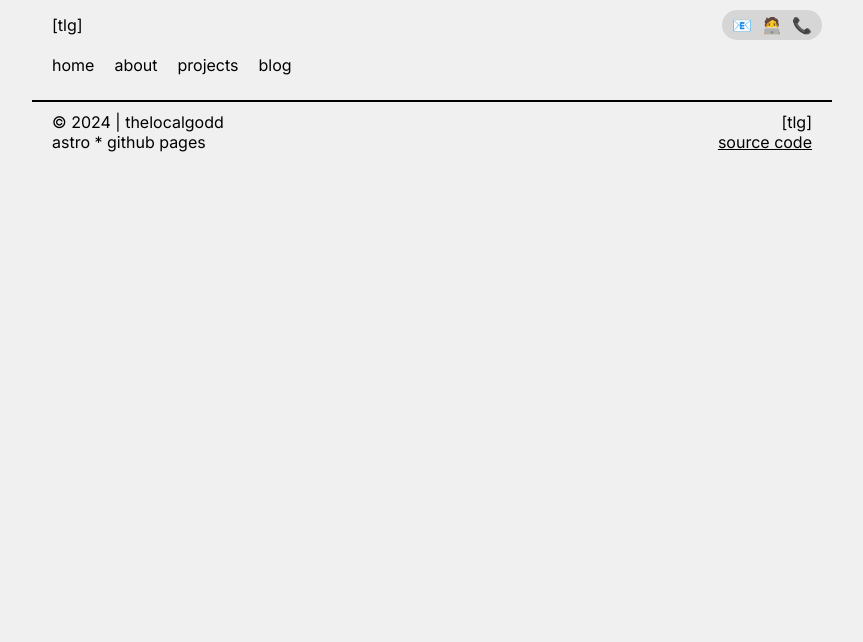
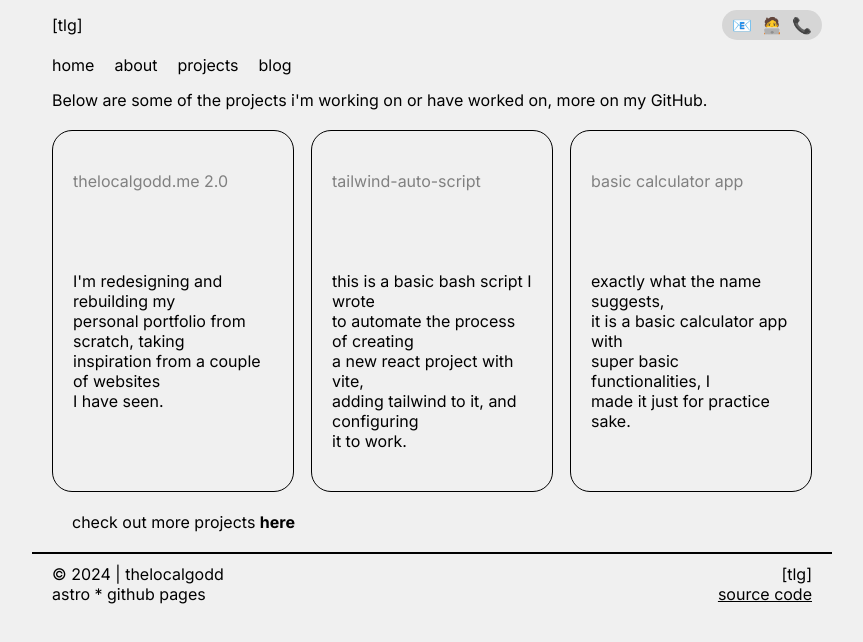
Before and after one commit to thelocalgodd/folio_astro, an Astro site: page /projects in a window 1280 px wide. Shown: the whole page, without its empty margins (208-1071 px from the left). Built offline with nearby package versions, Linux system fonts and the light colour scheme; Astro itself is replaced by a stand-in of ours; a web font is replaced by a local one.

Commit message:
added projects page

```diff
--- a/src/components/style.scss
+++ b/src/components/style.scss
@@ -274,3 +274,17 @@ Blog Post Styling
         }
     }
 }
+
+/*
+Project Page Styling
+*/
+
+section#project-page {
+    margin: 0 20px;
+
+    #project-text-boxes {
+        display: flex;
+        justify-content: space-between;
+        margin: 20px 0;
+    }
+}
--- a/src/pages/projects.astro
+++ b/src/pages/projects.astro
@@ -16,6 +16,52 @@ import Footer from "../components/Footer.astro";
 	<body>
 		<Header />
 
+        <section id="project-page">
+            <p id="heading">
+                Below are some of the projects i'm working on or have worked on, more on my <a href="https://github.com/thelocalgodd" target="_blank">GitHub.</a>
+            </p>
+
+            <div id="project-text-boxes">
+            <TextBox
+					heading="thelocalgodd.me 2.0"
+					content=`
+						I'm redesigning and rebuilding my
+						personal portfolio from scratch, taking
+						inspiration from a couple of websites
+						I have seen.
+					`
+				/>
+				<TextBox
+					heading="tailwind-auto-script"
+					content=`
+					this is a basic bash script I wrote
+					to automate the process of creating
+					a new react project with vite,
+					adding tailwind to it, and configuring
+					it to work.
+					`
+				/>
+				<TextBox
+					heading="basic calculator app"
+					content=`
+						exactly what the name suggests,
+						it is a basic calculator app with
+						super basic functionalities, I
+						made it just for practice sake.
+					`
+				/>
+            </div>
+
+            <p id="more-projects">
+                check out more projects
+                <a href="https://github.com/thelocalgodd">
+                    <b>
+                        here
+                    </b>
+                </a>
+            </p>
+
+        </section>
 		<Footer />
 	</body>
 </html>
```
Also changed, not shown: src/components/style.css, 1 other file.
